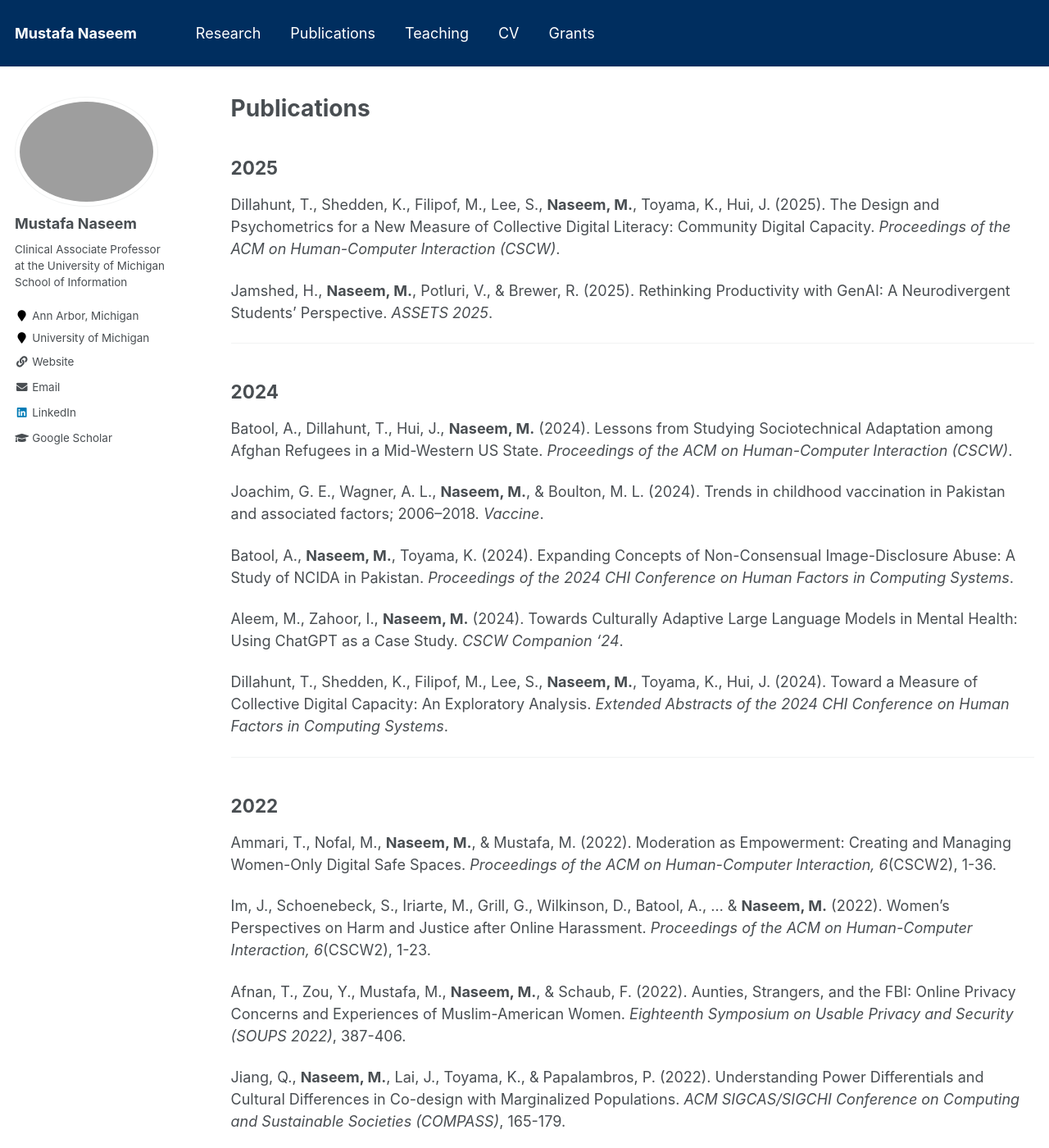
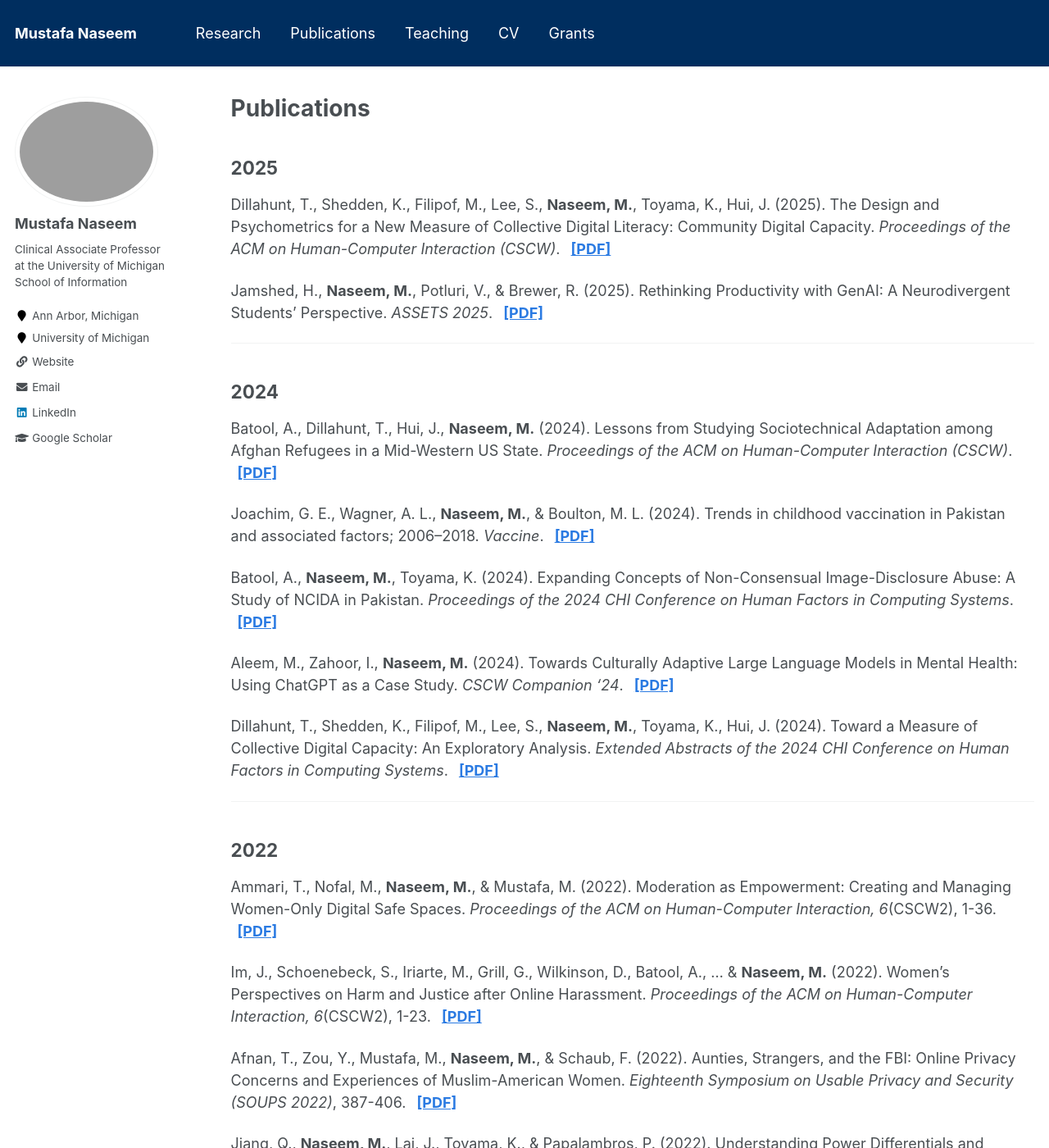
Before and after one commit to mustafanaseem/mustafanaseem.github.io, a Jekyll site: the page built from _pages/publications.md, in a window 1280 px wide and 1400 px high. Shown: the whole window at 82% size. Built offline with Jekyll 4.4.1, drawn with Linux system fonts in a browser that asks for light colours; some of the changed text lies outside the part shown.

Commit message:
Add PDF links to publications (blue styled links)

```diff
--- a/_pages/publications.md
+++ b/_pages/publications.md
@@ -7,57 +7,69 @@ author_profile: true
 
 {% include base_path %}
 
+<style>
+.pdf-link {
+  color: #2a7ae2;
+  font-weight: bold;
+  text-decoration: none;
+  margin-left: 8px;
+}
+.pdf-link:hover {
+  text-decoration: underline;
+}
+</style>
+
 ## 2025
 
-Dillahunt, T., Shedden, K., Filipof, M., Lee, S., **Naseem, M.**, Toyama, K., Hui, J. (2025). The Design and Psychometrics for a New Measure of Collective Digital Literacy: Community Digital Capacity. *Proceedings of the ACM on Human-Computer Interaction (CSCW)*.
+Dillahunt, T., Shedden, K., Filipof, M., Lee, S., **Naseem, M.**, Toyama, K., Hui, J. (2025). The Design and Psychometrics for a New Measure of Collective Digital Literacy: Community Digital Capacity. *Proceedings of the ACM on Human-Computer Interaction (CSCW)*. <a href="/files/2025_digital capacity measure.pdf" class="pdf-link">[PDF]</a>
 
-Jamshed, H., **Naseem, M.**, Potluri, V., & Brewer, R. (2025). Rethinking Productivity with GenAI: A Neurodivergent Students' Perspective. *ASSETS 2025*.
+Jamshed, H., **Naseem, M.**, Potluri, V., & Brewer, R. (2025). Rethinking Productivity with GenAI: A Neurodivergent Students' Perspective. *ASSETS 2025*. <a href="/files/2025_rethinking_productivity.pdf" class="pdf-link">[PDF]</a>
 
 ---
 
 ## 2024
 
-Batool, A., Dillahunt, T., Hui, J., **Naseem, M.** (2024). Lessons from Studying Sociotechnical Adaptation among Afghan Refugees in a Mid-Western US State. *Proceedings of the ACM on Human-Computer Interaction (CSCW)*.
+Batool, A., Dillahunt, T., Hui, J., **Naseem, M.** (2024). Lessons from Studying Sociotechnical Adaptation among Afghan Refugees in a Mid-Western US State. *Proceedings of the ACM on Human-Computer Interaction (CSCW)*. <a href="/files/2024_sociotechnical adaptation afghan refugees.pdf" class="pdf-link">[PDF]</a>
 
-Joachim, G. E., Wagner, A. L., **Naseem, M.**, & Boulton, M. L. (2024). Trends in childhood vaccination in Pakistan and associated factors; 2006–2018. *Vaccine*.
+Joachim, G. E., Wagner, A. L., **Naseem, M.**, & Boulton, M. L. (2024). Trends in childhood vaccination in Pakistan and associated factors; 2006–2018. *Vaccine*. <a href="/files/2024_Immunization trends pakistan.pdf" class="pdf-link">[PDF]</a>
 
-Batool, A., **Naseem, M.**, Toyama, K. (2024). Expanding Concepts of Non-Consensual Image-Disclosure Abuse: A Study of NCIDA in Pakistan. *Proceedings of the 2024 CHI Conference on Human Factors in Computing Systems*.
+Batool, A., **Naseem, M.**, Toyama, K. (2024). Expanding Concepts of Non-Consensual Image-Disclosure Abuse: A Study of NCIDA in Pakistan. *Proceedings of the 2024 CHI Conference on Human Factors in Computing Systems*. <a href="/files/2024_NCIDA Image Abuse.pdf" class="pdf-link">[PDF]</a>
 
-Aleem, M., Zahoor, I., **Naseem, M.** (2024). Towards Culturally Adaptive Large Language Models in Mental Health: Using ChatGPT as a Case Study. *CSCW Companion '24*.
+Aleem, M., Zahoor, I., **Naseem, M.** (2024). Towards Culturally Adaptive Large Language Models in Mental Health: Using ChatGPT as a Case Study. *CSCW Companion '24*. <a href="/files/2024_culturally adaptive AI.pdf" class="pdf-link">[PDF]</a>
 
-Dillahunt, T., Shedden, K., Filipof, M., Lee, S., **Naseem, M.**, Toyama, K., Hui, J. (2024). Toward a Measure of Collective Digital Capacity: An Exploratory Analysis. *Extended Abstracts of the 2024 CHI Conference on Human Factors in Computing Systems*.
+Dillahunt, T., Shedden, K., Filipof, M., Lee, S., **Naseem, M.**, Toyama, K., Hui, J. (2024). Toward a Measure of Collective Digital Capacity: An Exploratory Analysis. *Extended Abstracts of the 2024 CHI Conference on Human Factors in Computing Systems*. <a href="/files/lbw-2-3.pdf" class="pdf-link">[PDF]</a>
 
 ---
 
 ## 2022
 
-Ammari, T., Nofal, M., **Naseem, M.**, & Mustafa, M. (2022). Moderation as Empowerment: Creating and Managing Women-Only Digital Safe Spaces. *Proceedings of the ACM on Human-Computer Interaction, 6*(CSCW2), 1-36.
+Ammari, T., Nofal, M., **Naseem, M.**, & Mustafa, M. (2022). Moderation as Empowerment: Creating and Managing Women-Only Digital Safe Spaces. *Proceedings of the ACM on Human-Computer Interaction, 6*(CSCW2), 1-36. <a href="/files/cscw2022_moderationempowerment-7.pdf" class="pdf-link">[PDF]</a>
 
-Im, J., Schoenebeck, S., Iriarte, M., Grill, G., Wilkinson, D., Batool, A., ... & **Naseem, M.** (2022). Women's Perspectives on Harm and Justice after Online Harassment. *Proceedings of the ACM on Human-Computer Interaction, 6*(CSCW2), 1-23.
+Im, J., Schoenebeck, S., Iriarte, M., Grill, G., Wilkinson, D., Batool, A., ... & **Naseem, M.** (2022). Women's Perspectives on Harm and Justice after Online Harassment. *Proceedings of the ACM on Human-Computer Interaction, 6*(CSCW2), 1-23. <a href="/files/cscw2022_womens-perspectives-4.pdf" class="pdf-link">[PDF]</a>
 
-Afnan, T., Zou, Y., Mustafa, M., **Naseem, M.**, & Schaub, F. (2022). Aunties, Strangers, and the FBI: Online Privacy Concerns and Experiences of Muslim-American Women. *Eighteenth Symposium on Usable Privacy and Security (SOUPS 2022)*, 387-406.
+Afnan, T., Zou, Y., Mustafa, M., **Naseem, M.**, & Schaub, F. (2022). Aunties, Strangers, and the FBI: Online Privacy Concerns and Experiences of Muslim-American Women. *Eighteenth Symposium on Usable Privacy and Security (SOUPS 2022)*, 387-406. <a href="/files/soups2022_auntiesstrangersfbi.pdf" class="pdf-link">[PDF]</a>
 
-Jiang, Q., **Naseem, M.**, Lai, J., Toyama, K., & Papalambros, P. (2022). Understanding Power Differentials and Cultural Differences in Co-design with Marginalized Populations. *ACM SIGCAS/SIGCHI Conference on Computing and Sustainable Societies (COMPASS)*, 165-179.
+Jiang, Q., **Naseem, M.**, Lai, J., Toyama, K., & Papalambros, P. (2022). Understanding Power Differentials and Cultural Differences in Co-design with Marginalized Populations. *ACM SIGCAS/SIGCHI Conference on Computing and Sustainable Societies (COMPASS)*, 165-179. <a href="/files/compass2022_powerdifferentials-4.pdf" class="pdf-link">[PDF]</a>
 
-Raza, A. A., **Naseem, M.**, Hayat Qasmi, N., Randhawa, S., Malik, F., Taimur, B., ... & Vashistha, A. (2022). Fostering Engagement of Underserved Communities with Credible Health Information on Social Media. *Proceedings of the ACM Web Conference 2022*, 3718-3727.
+Raza, A. A., **Naseem, M.**, Hayat Qasmi, N., Randhawa, S., Malik, F., Taimur, B., ... & Vashistha, A. (2022). Fostering Engagement of Underserved Communities with Credible Health Information on Social Media. *Proceedings of the ACM Web Conference 2022*, 3718-3727. <a href="/files/www2022_spreadingcrediblehealthinformation-9.pdf" class="pdf-link">[PDF]</a>
 
 ---
 
 ## 2021
 
-Batool, A., Toyama, K., Veinot, T., Fatima, B., & **Naseem, M.** (2021). Detecting Data Falsification by Front-line Development Workers: A Case Study of Vaccination in Pakistan. *Proceedings of the 2021 CHI Conference on Human Factors in Computing Systems*, 1-14.
+Batool, A., Toyama, K., Veinot, T., Fatima, B., & **Naseem, M.** (2021). Detecting Data Falsification by Front-line Development Workers: A Case Study of Vaccination in Pakistan. *Proceedings of the 2021 CHI Conference on Human Factors in Computing Systems*, 1-14. <a href="/files/chi2021_intentioanldatafalsification-2.pdf" class="pdf-link">[PDF]</a>
 
 ---
 
 ## 2020
 
-**Naseem, M.**, Younas, F., & Mustafa, M. (2020). Designing Digital Safe Spaces for Peer Support and Connectivity in Patriarchal Contexts. *Proceedings of the ACM on Human-Computer Interaction, 4*(CSCW2), 1-24.
+**Naseem, M.**, Younas, F., & Mustafa, M. (2020). Designing Digital Safe Spaces for Peer Support and Connectivity in Patriarchal Contexts. *Proceedings of the ACM on Human-Computer Interaction, 4*(CSCW2), 1-24. <a href="/files/cscw2020_digitalsafespaces-7.pdf" class="pdf-link">[PDF]</a>
 <br>🏆 **CSCW 2020 Diversity and Inclusion Award**
 
-**Naseem, M.**, Saleem, B., St-Onge Ahmad, S., Chen, J., & Raza, A. A. (2020). An Empirical Comparison of Technologically Mediated Advertising in Under-Connected Populations. *Proceedings of the 2020 CHI Conference on Human Factors in Computing Systems*, 1-13.
+**Naseem, M.**, Saleem, B., St-Onge Ahmad, S., Chen, J., & Raza, A. A. (2020). An Empirical Comparison of Technologically Mediated Advertising in Under-Connected Populations. *Proceedings of the 2020 CHI Conference on Human Factors in Computing Systems*, 1-13. <a href="/files/chi2020_superabbuads-7.pdf" class="pdf-link">[PDF]</a>
 <br>🏆 **CHI 2020 Best Paper Honorable Mention**
 
-Younas, F., **Naseem, M.**, & Mustafa, M. (2020). Patriarchy and social media: Women only Facebook groups as safe spaces for support seeking in Pakistan. *Proceedings of the 2020 International Conference on Information and Communication Technologies and Development*, 1-11.
+Younas, F., **Naseem, M.**, & Mustafa, M. (2020). Patriarchy and social media: Women only Facebook groups as safe spaces for support seeking in Pakistan. *Proceedings of the 2020 International Conference on Information and Communication Technologies and Development*, 1-11. <a href="/files/ictd2020_patriarchy-4.pdf" class="pdf-link">[PDF]</a>
 
 Burleson, G., **Naseem, M.**, & Toyama, K. (2020). An exploration of African-American pregnant women's information-seeking behavior in Detroit. *Proceedings of the 2020 International Conference on Information and Communication Technologies and Development*, 1-12.
 
@@ -67,19 +79,19 @@ Mubarak, E., Shahid, T., Mustafa, M., & **Naseem, M.** (2020). Does Gender and A
 
 ## 2019
 
-Batool, A., Ahmed, N., Rasool, M., Saif, U., & **Naseem, M.** (2019). Money Matters: Exploring Opportunities in Digital Donation to Mosques in Pakistan. *Proceedings of the Tenth International Conference on Information and Communication Technologies and Development (ICTD '19)*.
+Batool, A., Ahmed, N., Rasool, M., Saif, U., & **Naseem, M.** (2019). Money Matters: Exploring Opportunities in Digital Donation to Mosques in Pakistan. *Proceedings of the Tenth International Conference on Information and Communication Technologies and Development (ICTD '19)*. <a href="/files/2019_mosques_money.pdf" class="pdf-link">[PDF]</a>
 
 ---
 
 ## 2018
 
-Lee, J., Schwartz, L., Long, E., & **Naseem, M.** (2018). Using Experiential-Learning and Iterative Design to Benefit Colorado's Refugees. *Proceedings of the 2018 ACM Conference Companion Publication on Designing Interactive Systems (DIS Companion '18)*, 259-263.
+Lee, J., Schwartz, L., Long, E., & **Naseem, M.** (2018). Using Experiential-Learning and Iterative Design to Benefit Colorado's Refugees. *Proceedings of the 2018 ACM Conference Companion Publication on Designing Interactive Systems (DIS Companion '18)*, 259-263. <a href="/files/2018_experiential learning refugees.pdf" class="pdf-link">[PDF]</a>
 
 ---
 
 ## 2017
 
-Iqbal, M., Shahid, S., & **Naseem, M.** (2017). Interactive Urdu Braille Learning System for Parents of Visually Impaired Students. *ASSETS '17: Proceedings of the 19th International ACM SIGACCESS Conference on Computers and Accessibility*, 327-328.
+Iqbal, M., Shahid, S., & **Naseem, M.** (2017). Interactive Urdu Braille Learning System for Parents of Visually Impaired Students. *ASSETS '17: Proceedings of the 19th International ACM SIGACCESS Conference on Computers and Accessibility*, 327-328. <a href="/files/2017_interactive braille.pdf" class="pdf-link">[PDF]</a>
 
 Shahzad, U., Murtaza, A., & **Naseem, M.** (2017). Role of Academic Makerspaces in Creating Social Impact. *Proceedings of the 2nd International Symposium on Academic Makerspaces (ISAM 2017)*.
 
@@ -87,16 +99,16 @@ Shahzad, U., Murtaza, A., & **Naseem, M.** (2017). Role of Academic Makerspaces
 
 ## 2016
 
-Razaq, S., Batool, A., Ali, U., Khalid, M. S., Saif, U., & **Naseem, M.** (2016). Iterative Design of an Immunization Information System in Pakistan. *Proceedings of the 7th Annual Symposium on Computing for Development (ACM DEV '16)*, 1-10.
+Razaq, S., Batool, A., Ali, U., Khalid, M. S., Saif, U., & **Naseem, M.** (2016). Iterative Design of an Immunization Information System in Pakistan. *Proceedings of the 7th Annual Symposium on Computing for Development (ACM DEV '16)*, 1-10. <a href="/files/2016_immunization information system.pdf" class="pdf-link">[PDF]</a>
 
-Batool, A., Asghar, A., Tariq, T., Badar, M., Shahzad, I., Anwar, U., & **Naseem, M.** (2016). Design Methods to Reduce Technology Fear and Solicit Feedback from Lady Health Workers (LHWs) in Pakistan. *Proceedings of the 7th Annual Symposium on Computing for Development (ACM DEV '16)*.
+Batool, A., Asghar, A., Tariq, T., Badar, M., Shahzad, I., Anwar, U., & **Naseem, M.** (2016). Design Methods to Reduce Technology Fear and Solicit Feedback from Lady Health Workers (LHWs) in Pakistan. *Proceedings of the 7th Annual Symposium on Computing for Development (ACM DEV '16)*. <a href="/files/3001913.3006646.pdf" class="pdf-link">[PDF]</a>
 
-Batool, A., Ali, U., Razaq, S., & **Naseem, M.** (2016). Child Immunization Health Card Redesign: an Iterative, User-Centered Approach. *Proceedings of the Eighth International Conference on Information and Communication Technologies and Development (ICTD '16)*.
+Batool, A., Ali, U., Razaq, S., & **Naseem, M.** (2016). Child Immunization Health Card Redesign: an Iterative, User-Centered Approach. *Proceedings of the Eighth International Conference on Information and Communication Technologies and Development (ICTD '16)*. <a href="/files/2016_Immunization card redesign.pdf" class="pdf-link">[PDF]</a>
 
 ---
 
 ## 2015
 
-Mubin, O., Tubb, J., Novoa, M., **Naseem, M.**, & Razaq, S. (2015). Understanding the Needs of Pakistani Farmers and the Prospects of an ICT Intervention. *Proceedings of the 33rd Annual ACM Conference Extended Abstracts on Human Factors in Computing Systems (CHI EA '15)*, 1109-1114.
+Mubin, O., Tubb, J., Novoa, M., **Naseem, M.**, & Razaq, S. (2015). Understanding the Needs of Pakistani Farmers and the Prospects of an ICT Intervention. *Proceedings of the 33rd Annual ACM Conference Extended Abstracts on Human Factors in Computing Systems (CHI EA '15)*, 1109-1114. <a href="/files/2015_Pakistani farmer needs.pdf" class="pdf-link">[PDF]</a>
 
-Muneeb, S., **Naseem, M.**, & Shahid, S. (2015). A Usability Study of an Assistive Touch Voice Interface based Automated Teller Machine (ATM). *Proceedings of the 2015 Annual Symposium on Computing for Development (ACM DEV '15)*, 114-115.
+Muneeb, S., **Naseem, M.**, & Shahid, S. (2015). A Usability Study of an Assistive Touch Voice Interface based Automated Teller Machine (ATM). *Proceedings of the 2015 Annual Symposium on Computing for Development (ACM DEV '15)*, 114-115. <a href="/files/2015_ATM Usability.pdf" class="pdf-link">[PDF]</a>
```
